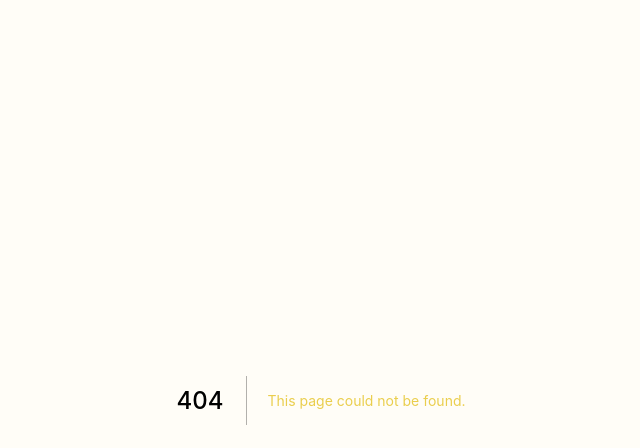
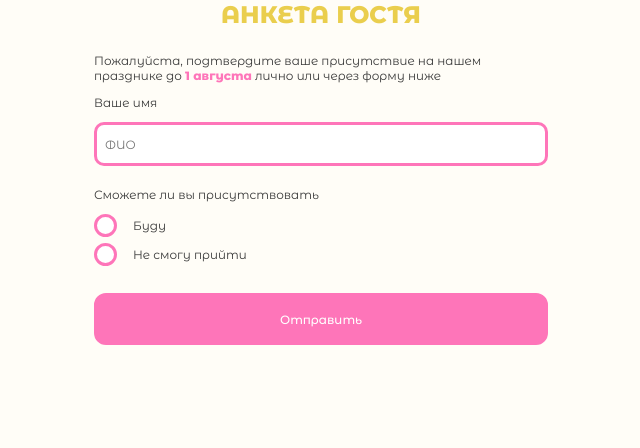
Before and after one commit to SanFili/wed, a Next.js app: page /null in a window 1280 px wide. Before the commit this address had no page. Shown: the top 448 px of the page, without its empty margins (319-959 px from the left). Built offline with nearby package versions, Linux system fonts and the light colour scheme.

Commit message:
serverSideProps

```diff
--- /dev/null
+++ b/pages/[id].tsx
@@ -0,0 +1,21 @@
+import { GetServerSideProps, InferGetServerSidePropsType, NextPage } from "next";
+import { Form } from "@/components/sections";
+import { guests } from "@/data/guests";
+import { GuestType } from "@/types/guests";
+
+export const getServerSideProps: GetServerSideProps = async (ctx) => {
+  const slug = ctx.params?.id as string;
+  return {
+    props: {
+      slug,
+    },
+  };
+};
+
+const Quiz: NextPage<InferGetServerSidePropsType<typeof getServerSideProps>> = ({ slug }) => {
+  const info: GuestType = guests[slug] || guests.couple;
+
+  return <Form items={info.formItems} slug={slug} />;
+};
+
+export default Quiz;
```
Also changed, not shown: 1 other file (tests, documents, lock files or other folders).
